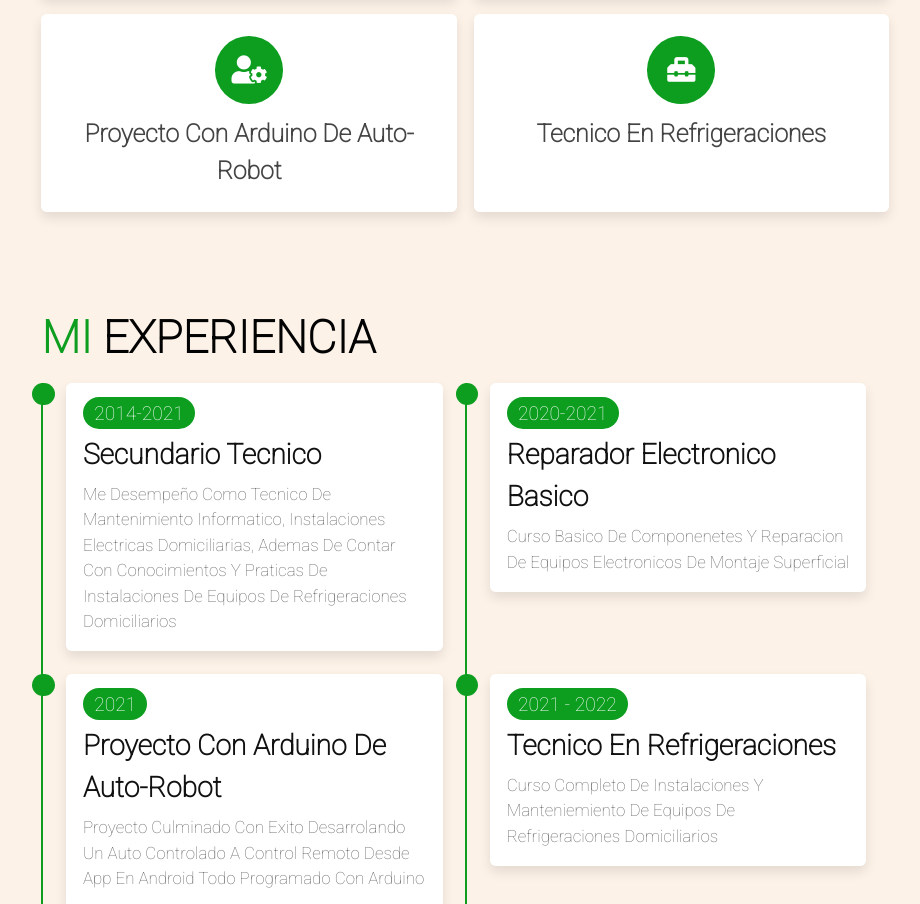
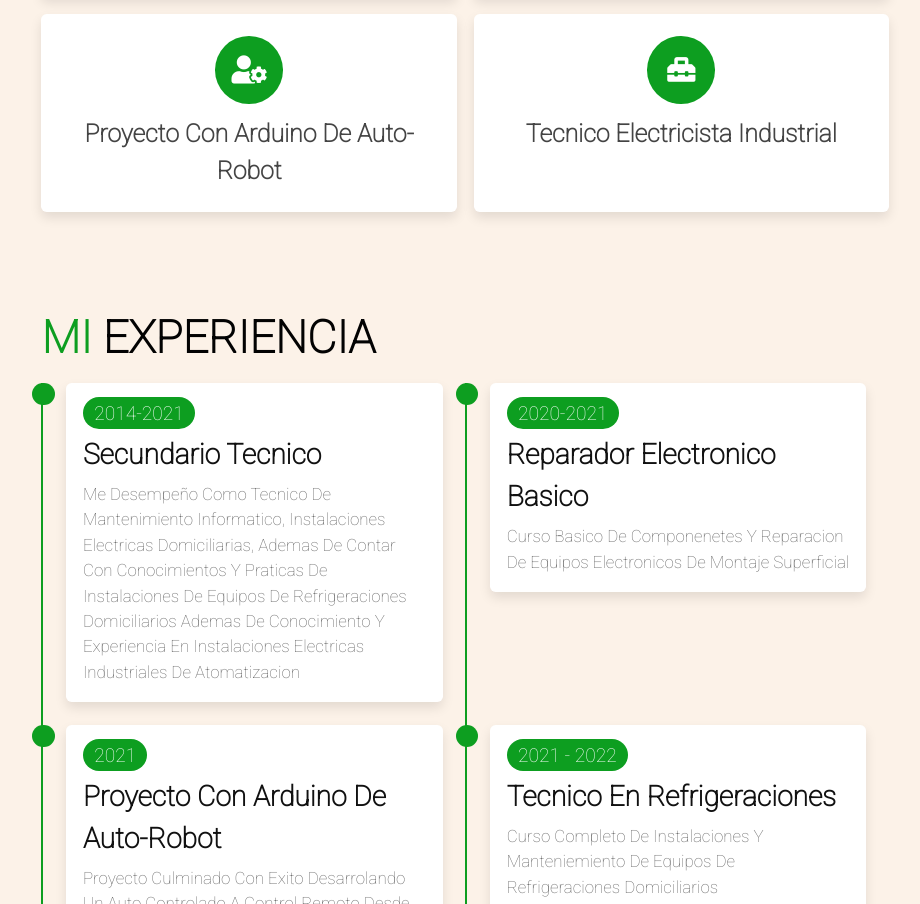
Before and after one commit to medinadin/medinadin.github.io, a plain HTML site: page index.html in a window 1280 px wide. Shown: the part 2876-3780 px from the top of the page, without its empty margins (344-1264 px from the left). Drawn offline with Linux system fonts and the light colour scheme.

Commit message:
Update index.html

```diff
--- a/index.html
+++ b/index.html
@@ -126,7 +126,7 @@
 
         <div class="box">
             <i class="fas fa-toolbox"></i>
-            <h3>Tecnico en refrigeraciones</h3>
+            <h3>Tecnico electricista industrial</h3>
         </div>
 
     </div>
@@ -147,7 +147,7 @@
             <div class="content">
                 <span> 2014-2021 </span>
                 <h3>Secundario Tecnico</h3>
-                <p>me desempeño como tecnico de mantenimiento informatico, instalaciones electricas domiciliarias, ademas de contar con conocimientos y praticas de instalaciones de equipos de refrigeraciones domiciliarios </p>
+                <p>me desempeño como tecnico de mantenimiento informatico, instalaciones electricas domiciliarias, ademas de contar con conocimientos y praticas de instalaciones de equipos de refrigeraciones domiciliarios ademas de conocimiento y experiencia en instalaciones electricas industriales de atomatizacion</p>
             </div>
         </div>
 
```
